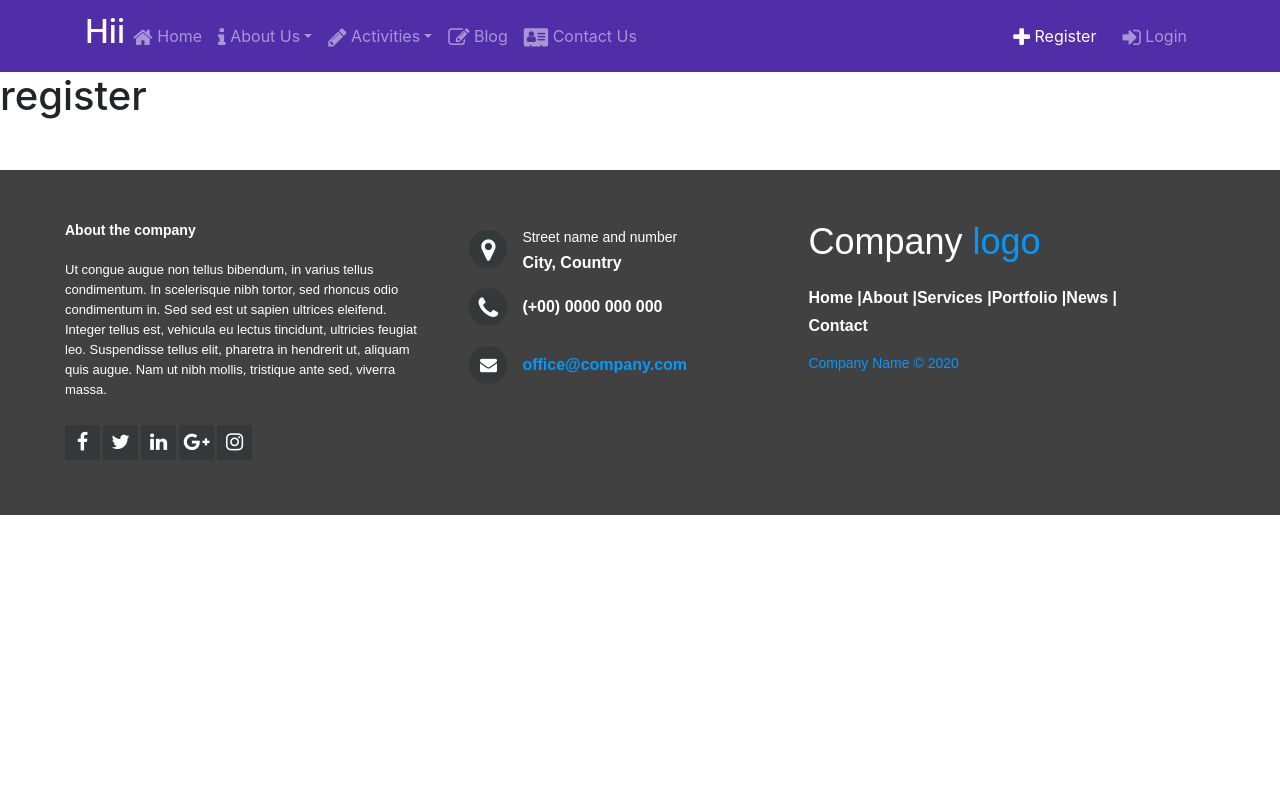
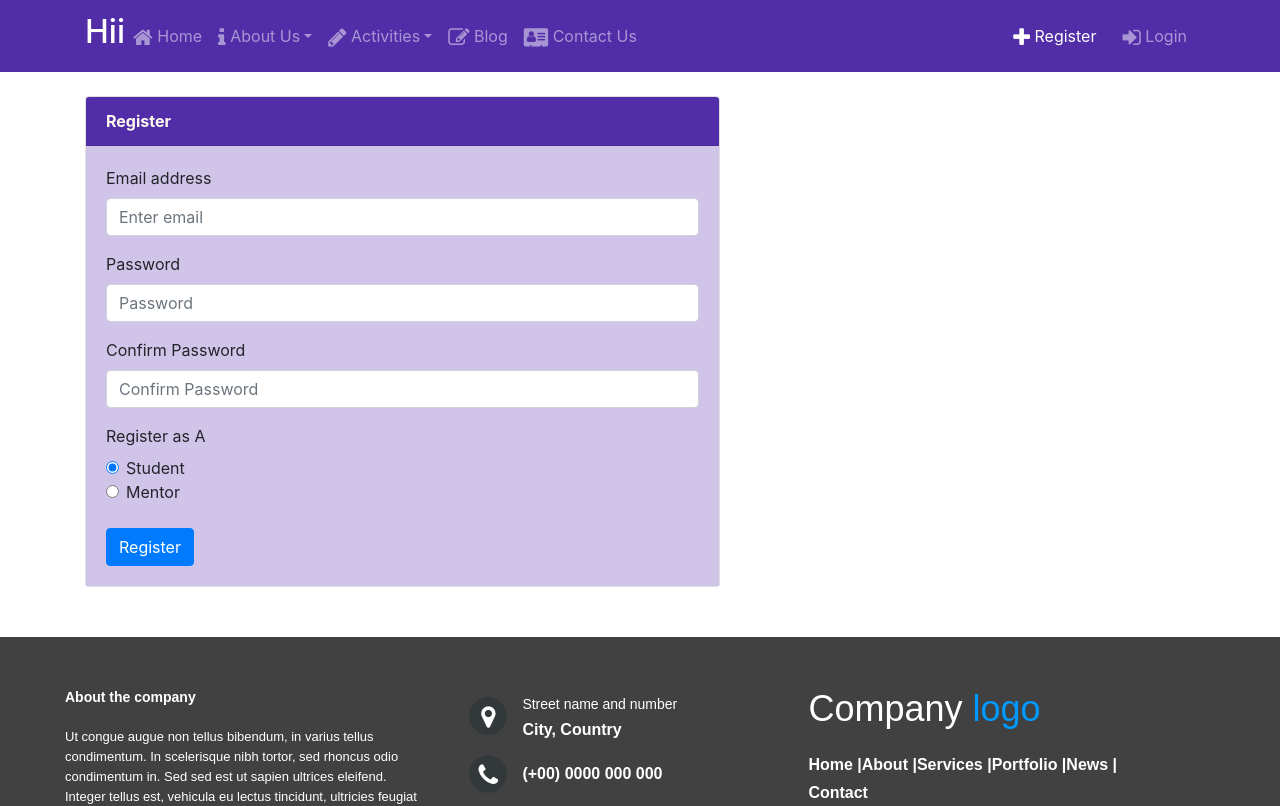
Before and after one commit to sarthak1772000/mini-project, a React (Create React App) app: page /register in a window 1280 px wide. Shown: the top 806 px of the page. Built offline with nearby package versions, Linux system fonts and the light colour scheme.

Commit message:
RegisterLogin1

```diff
--- a/src/components/LoginComponent.js
+++ b/src/components/LoginComponent.js
@@ -1,10 +1,48 @@
 import React, { Component } from 'react';
-import { Jumbotron } from 'reactstrap';
 
 class Login extends Component {
     render(){
         return(
-            <h1>login</h1>
+            <React.Fragment>
+                <br />
+                <div className="container">
+                    <div className="row">
+                        <div className="col-7 col-md-7">
+                            <div className="card">
+                                <div className="card-header"><b>Login</b></div>
+                                <div className="line"></div>
+                                <div className="card-body">
+                                    <form>
+                                        <div className="form-group text-left">
+                                            <label htmlFor="exampleInputEmail1">Email address</label>
+                                            <input type="email"
+                                                className="form-control"
+                                                id="email"
+                                                aria-describedby="emailHelp"
+                                                placeholder="Enter email"
+                                            />
+                                        </div>
+                                        <div className="form-group text-left">
+                                            <label htmlFor="exampleInputPassword1">Password</label>
+                                            <input type="password"
+                                                className="form-control"
+                                                id="password"
+                                                placeholder="Password"
+                                            />
+                                        </div>
+                                        <button
+                                            type="submit"
+                                            className="btn btn-primary"
+                                        >
+                                            Login
+                                        </button>
+                                    </form>
+                                </div>
+                            </div>
+                        </div>
+                    </div>
+                </div>
+            </React.Fragment>
         );
     }
 }
--- a/src/components/RegisterComponent.js
+++ b/src/components/RegisterComponent.js
@@ -1,10 +1,70 @@
 import React, { Component } from 'react';
-import { Jumbotron } from 'reactstrap';
 
 class Register extends Component {
     render(){
         return(
-            <h1>register</h1>
+            <React.Fragment>
+                <br />
+                <div className="container">
+                    <div className="row">
+                        <div className="col-7 col-md-7">
+                            <div className="card">
+                                <div className="card-header"><b>Register</b></div>
+                                <div className="line"></div>
+                                <div className="card-body">
+                                    <form>
+                                        <div className="form-group text-left">
+                                            <label htmlFor="exampleInputEmail1">Email address</label>
+                                            <input type="email"
+                                            className="form-control"
+                                            id="email"
+                                            aria-describedby="emailHelp"
+                                            placeholder="Enter email"
+                                            />
+                                        </div>
+                                        <div className="form-group text-left">
+                                            <label htmlFor="exampleInputPassword1">Password</label>
+                                            <input type="password"
+                                                className="form-control"
+                                                id="password"
+                                                placeholder="Password"
+                                            />
+                                        </div>
+                                        <div className="form-group text-left">
+                                            <label htmlFor="exampleInputPassword1">Confirm Password</label>
+                                            <input type="password"
+                                                className="form-control"
+                                                id="confirmPassword"
+                                                placeholder="Confirm Password"
+                                            />
+                                        </div>
+                                        <label>Register as A</label>
+                                        <div className="form-check text-left">
+                                            <input class="form-check-input" type="radio" name="exampleRadios" id="exampleRadios1" value="Student" checked />
+                                            <label class="form-check-label" for="exampleRadios1">
+                                                Student
+                                            </label>
+                                        </div>
+                                        <div className="form-check text-left">
+                                            <input class="form-check-input" type="radio" name="exampleRadios" id="exampleRadios2" value="Mentor" />
+                                            <label class="form-check-label" for="exampleRadios2">
+                                                Mentor
+                                            </label>
+                                        </div>
+                                        <br />
+                                        <button
+                                            type="submit"
+                                            className="btn btn-primary"
+                                        >
+                                            Register
+                                        </button>
+                                    </form>
+                                </div>
+                            </div>
+                        </div>
+                    </div>
+                </div>
+            </React.Fragment>
         );
     }
 }
```
Also changed, not shown: src/components/SubmitIdea.js (added).
